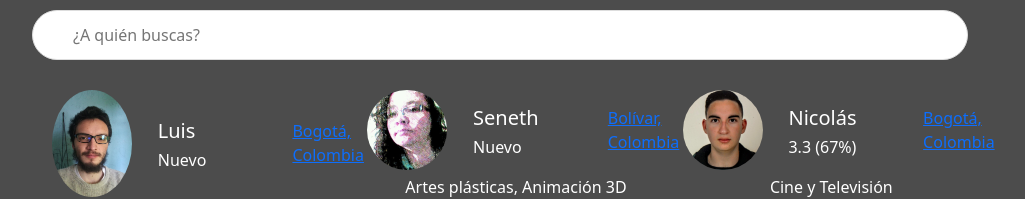
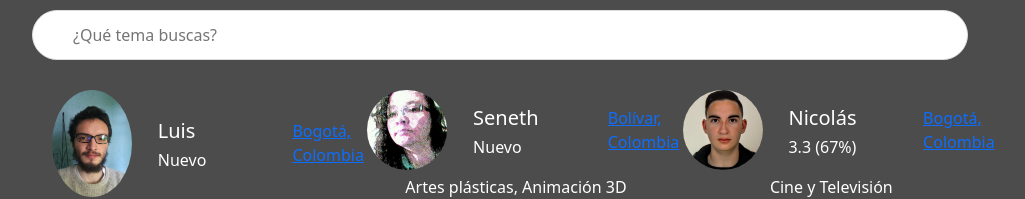
Before and after one commit to TheLuisBolivar/prototipo2, a React (Create React App) app: page / in a window 1280 px wide. Shown: the top 199 px of the page, without its empty margins (140-1165 px from the left). Built offline with nearby package versions, Linux system fonts and the light colour scheme.

Commit message:
Incluye barra de búsqueda por temas

```diff
--- a/src/App.js
+++ b/src/App.js
@@ -9,10 +9,8 @@ function App() {
   const handleSearch = (e) => {
     const newContactos = !e.target.value
       ? contactos
-      : contactos.filter((contacto) =>
-          // contacto.Nickname.includes(
-          //   e.target.value)
-          contacto.Nickname.toLocaleLowerCase().includes(
+      : listaContactos.filter((contacto) =>
+          contacto.Temas.join().toLocaleLowerCase().normalize('NFD').replace(/[\u0300-\u036f]/g, "").includes(
             e.target.value.toLocaleLowerCase()
           )
         );
--- a/src/Contact.js
+++ b/src/Contact.js
@@ -1,6 +1,3 @@
-// const Contact = (props) => {
-//   const contacto = props.contacto;
-
 const Contact = ({ contacto }) => {
   let media;
 
@@ -33,7 +30,6 @@ const Contact = ({ contacto }) => {
                 target="_blank"
                 rel="noreferrer"
               >
-                {/* {<img src="img/map-pin.png" alt="map pin icon" />} */}
                 {contacto.Ubicacion}
               </a>
             </div>
--- a/src/Search.js
+++ b/src/Search.js
@@ -3,7 +3,7 @@ const Search = ({ handleSearch }) => {
     <input
       id="myInput"
       type="text"
-      placeholder="¿A quién buscas?"
+      placeholder="¿Qué tema buscas?"
       onChange={(e) => handleSearch(e)}
     />
   );
--- a/src/contactos.json
+++ b/src/contactos.json
@@ -397,7 +397,7 @@
         "Descripcion": "Egresado de Ingeniería Civil, apasionado por el Ultimate frisbee, viajar, escuchar música, caminar, correr",
         "Publico": "CONTACTO",
         "Rating": [],
-        "foto": "/img/esteban.jpeg"
+        "foto": "/img/esteban.jpg"
     },
     {
         "id": 28,
```
